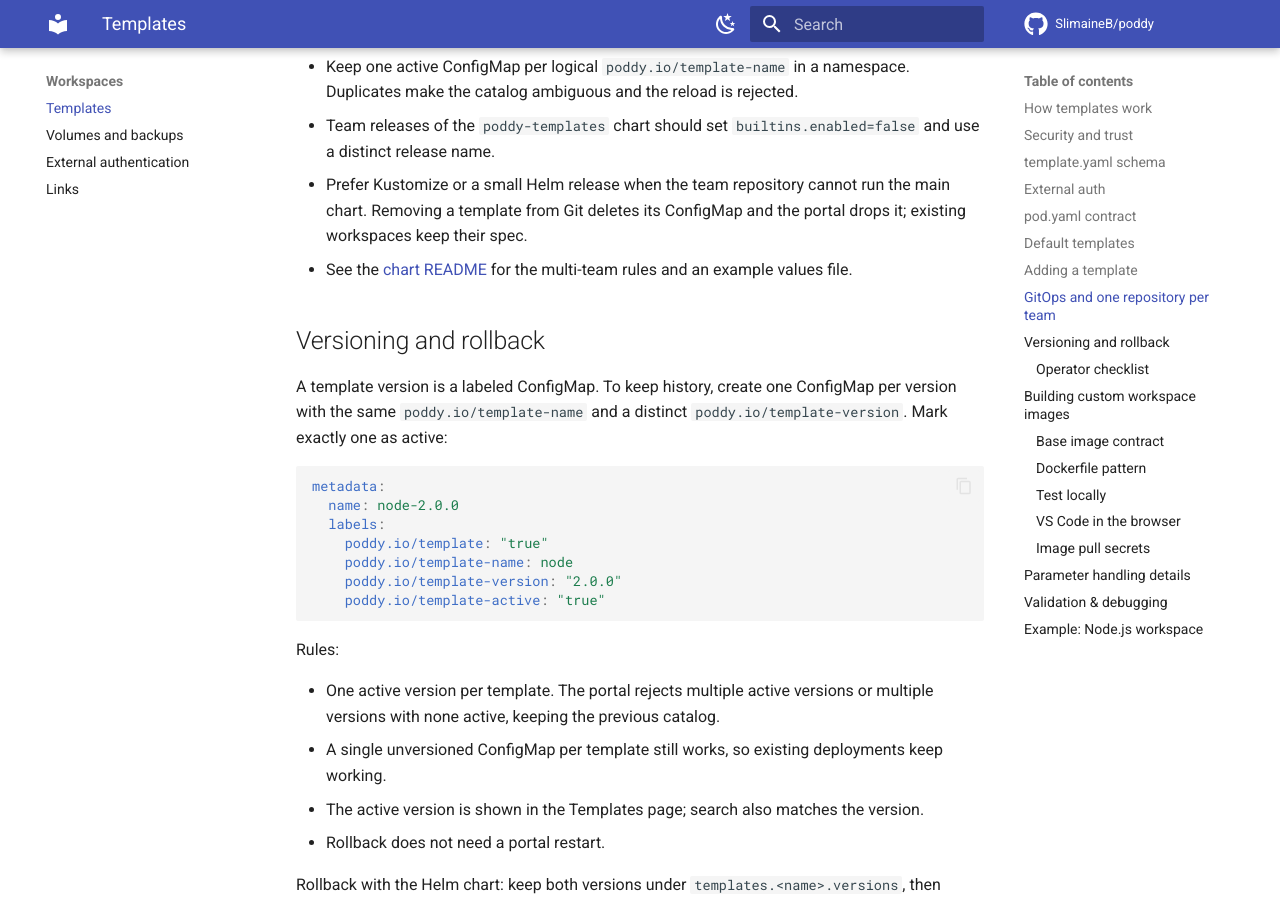
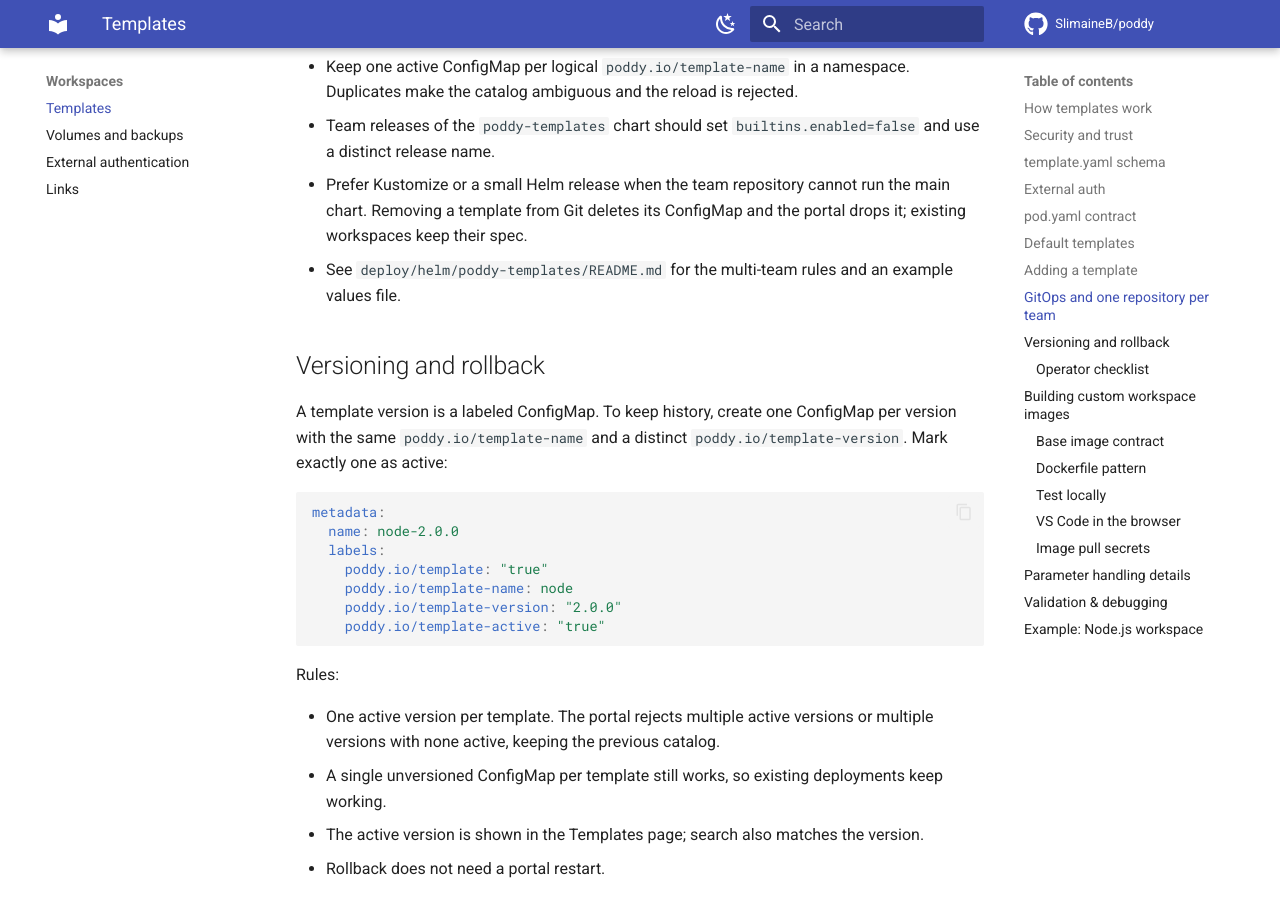
Before and after one commit to SlimaineB/poddy, an MkDocs documentation site: the page built from docs/templates.md, in a window 1280 px wide and 900 px high, scrolled down 7105 px. Built offline with MkDocs 1.6.1 and Material for MkDocs 9.7.7, drawn with Linux system fonts in a browser that asks for light colours; comment, search, counter and statistics services are not loaded.

Commit message:
Fix MkDocs strict link in templates guide

```diff
--- a/docs/templates.md
+++ b/docs/templates.md
@@ -275,8 +275,8 @@ The portal hot-reloads the catalog; no portal restart is needed.
 - Prefer Kustomize or a small Helm release when the team repository cannot run
   the main chart. Removing a template from Git deletes its ConfigMap and the
   portal drops it; existing workspaces keep their spec.
-- See the [chart README](../deploy/helm/poddy-templates/README.md#gitops-and-one-repository-per-team)
-  for the multi-team rules and an example values file.
+- See `deploy/helm/poddy-templates/README.md` for the multi-team rules and an
+  example values file.
 
 ## Versioning and rollback
 
```
